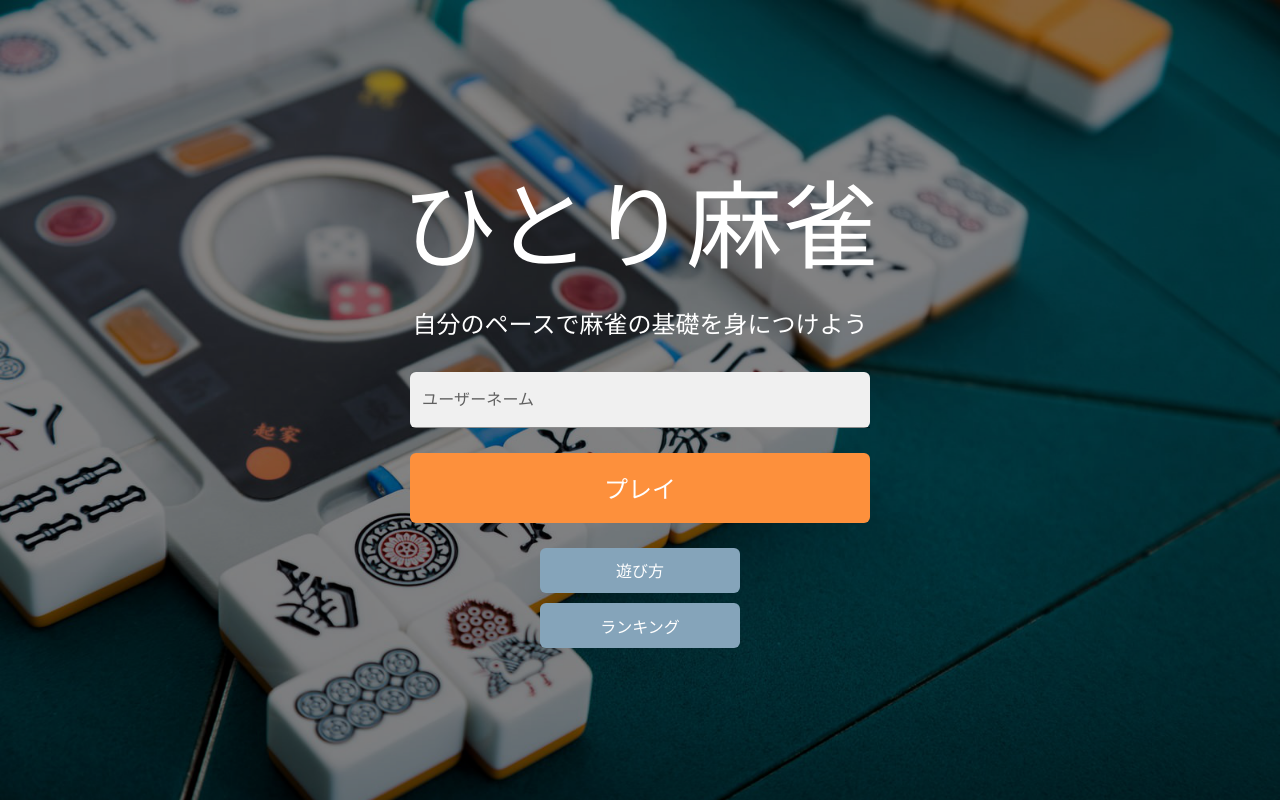
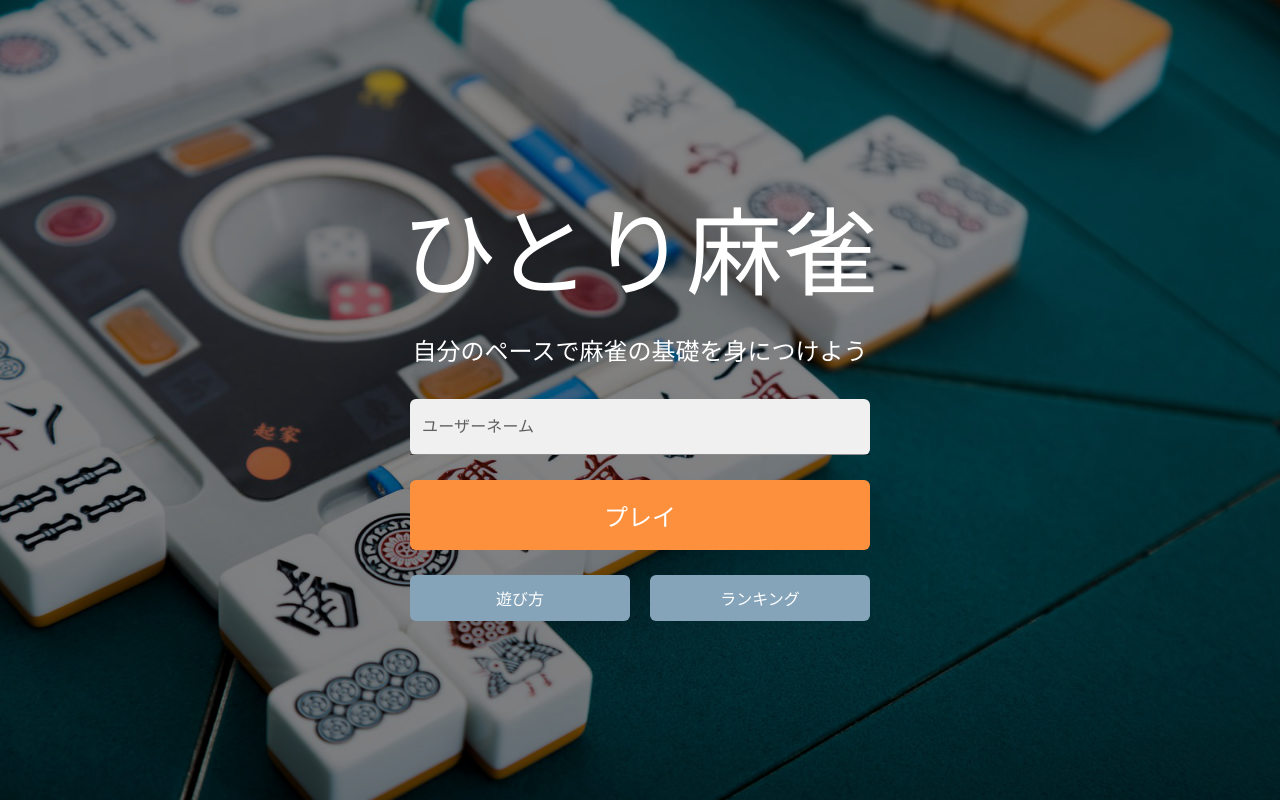
Before and after one commit to ut-code/hitori-mahjong, a React (Vite) app: page / in a window 1280 px wide. Built offline with nearby package versions, Linux system fonts and the light colour scheme.

Commit message:
style: change button size and alignment

```diff
--- a/src/pages/Start/Start.tsx
+++ b/src/pages/Start/Start.tsx
@@ -50,6 +50,7 @@ export default function Start() {
         <button onClick={handleUserNameSubmit} className={styles.playButton}>
           プレイ
         </button>
+        <div className={styles.buttonContainer}>
           <button
             onClick={() => navigate("/tutorial")}
             className={styles.howToPlayButton}
@@ -62,6 +63,7 @@ export default function Start() {
           >
             ランキング
           </button>
+        </div>
 
         {isNotValidUsername && (
           <Alert severity="error">ユーザー名を入力してください</Alert>
--- a/src/styles/Start.module.css
+++ b/src/styles/Start.module.css
@@ -45,9 +45,14 @@
 }
 
 .howToPlayButton {
-  width: 200px;
+  width: 220px;
   background-color: #85a4ba;
   color: white;
   font-family: "Noto Sans";
   border-radius: 6px;
 }
+
+.buttonContainer {
+  display: flex;
+  gap: 20px;
+}
```
Lines whose indentation alone changed are shown as unchanged.
